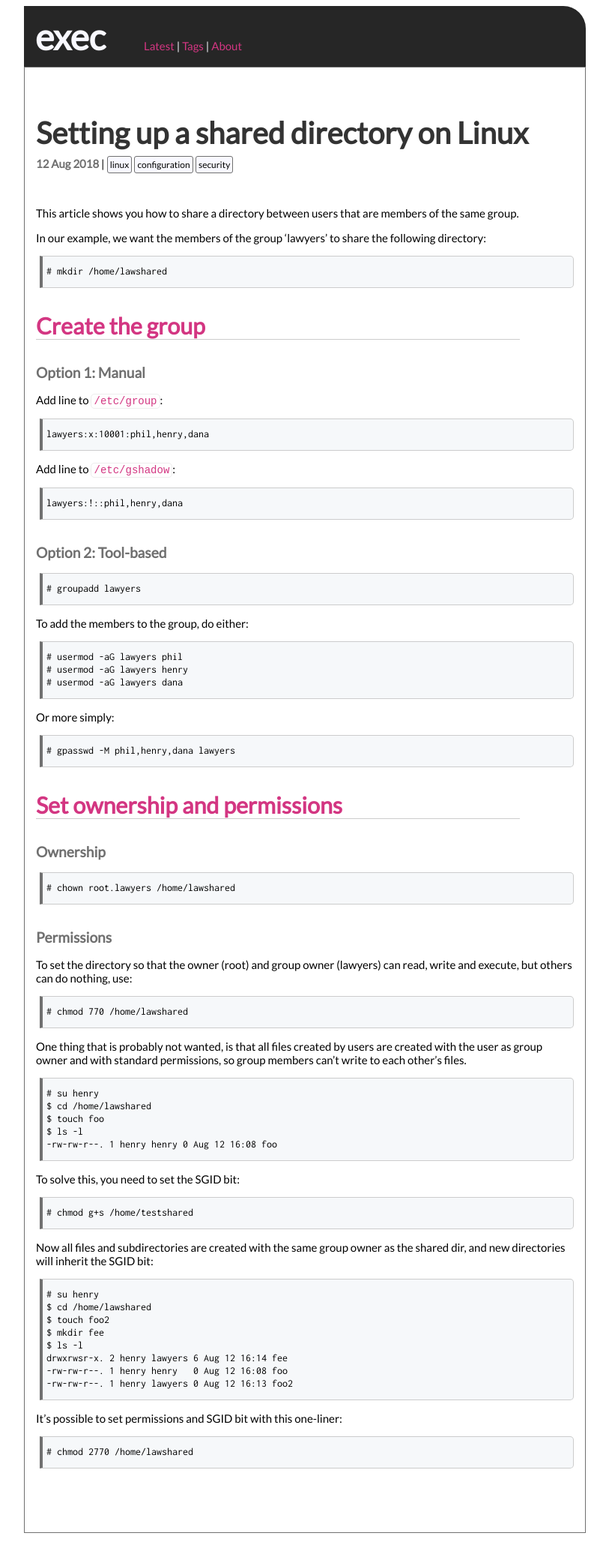
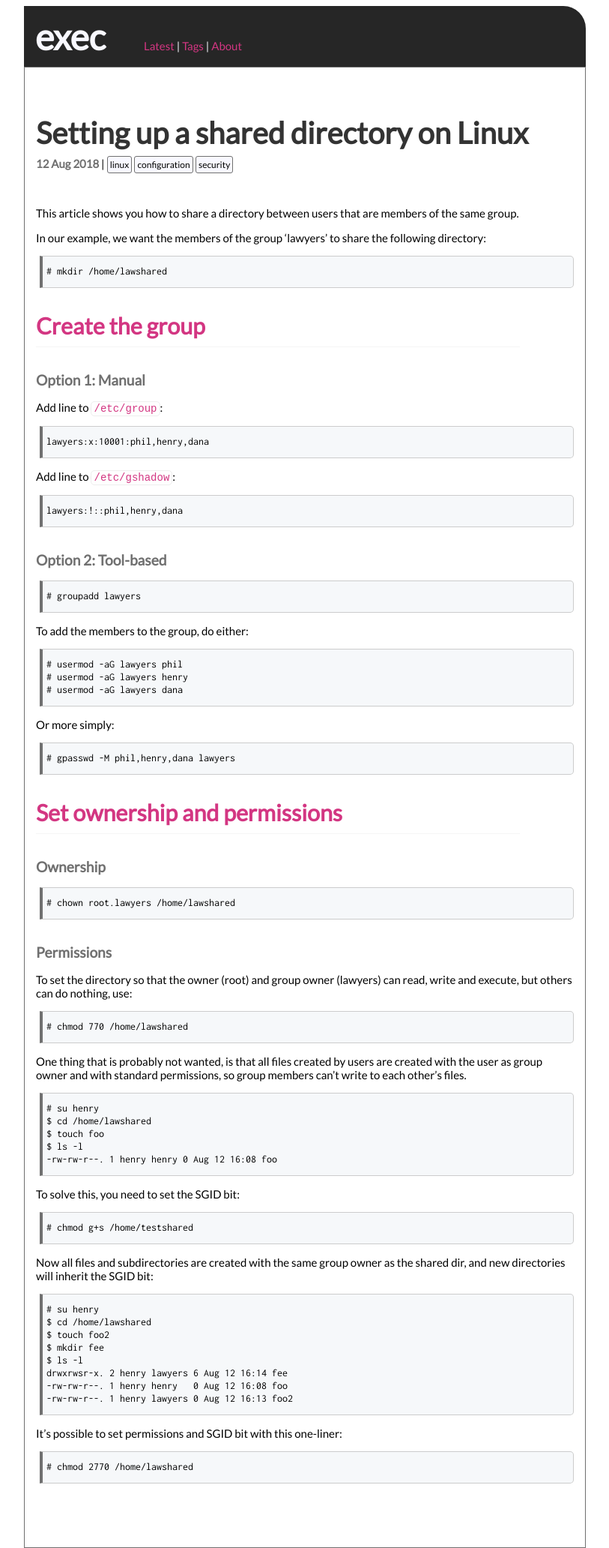
Before and after one commit to execas/execas.github.io, a Jekyll site: the page built from _posts/2018-08-13-setting-up-a-shared-directory-on-linux.md, in a window 1280 px wide. Shown: the whole page at 75% size, without its empty margins (233-1046 px from the left). Built offline with Jekyll 4.4.1, drawn with Linux system fonts in a browser that asks for light colours.

Commit message:
Update execas.css

```diff
--- a/css/execas.css
+++ b/css/execas.css
@@ -247,8 +247,9 @@ END: postinfo
      font-size: 1.9rem;
      margin-top: 2rem;
      margin-bottom:1rem;
+     padding-bottom: 10px;
      width: 90%;
-     border-bottom: 1px solid #ccc;
+     border-bottom: 1px solid #f5f5f5;
 }
 
 .post h2 code {
```
